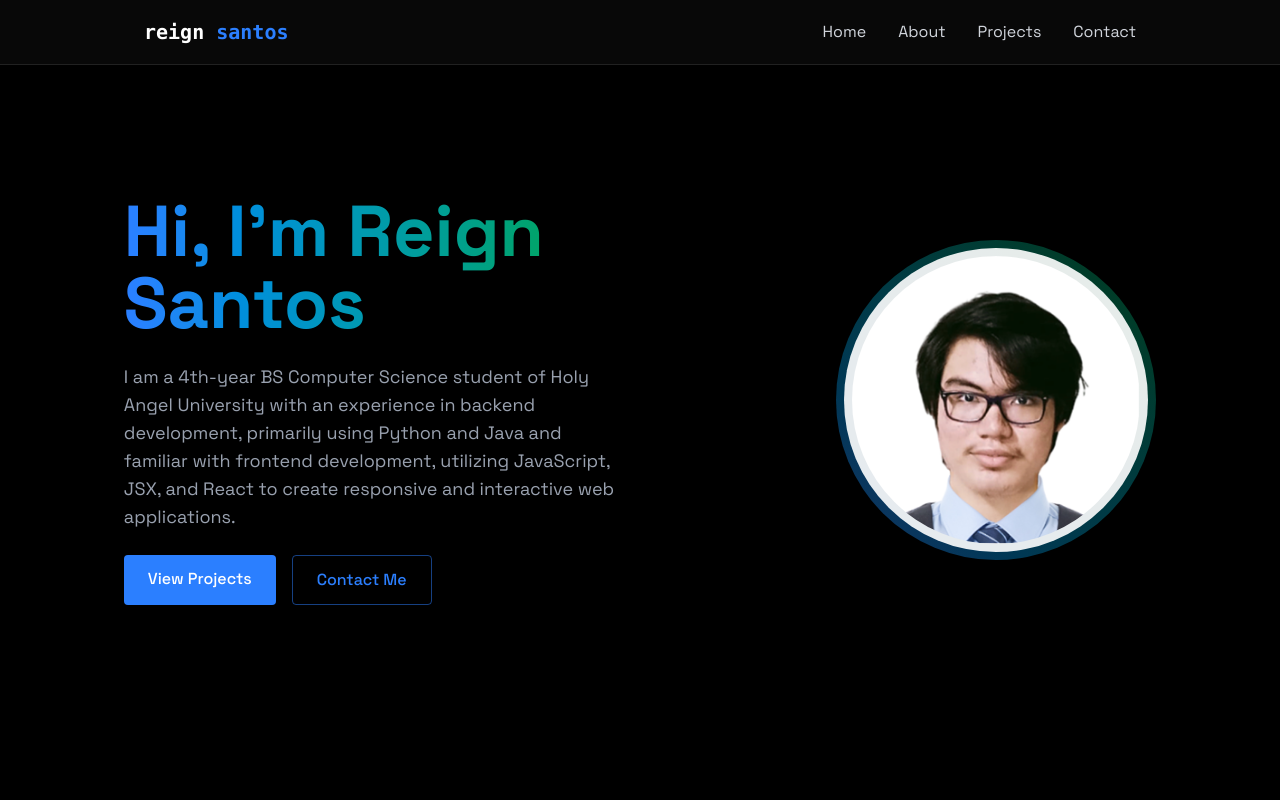
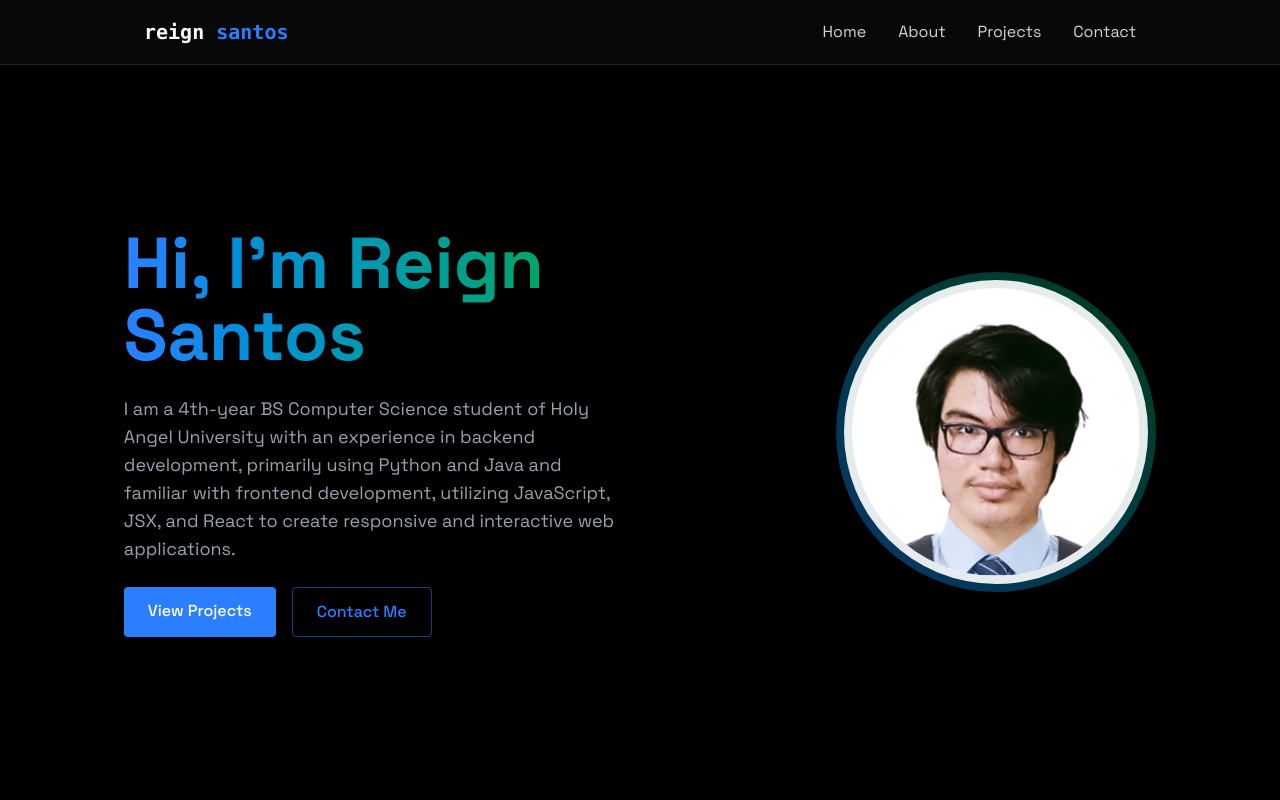
Before and after one commit to ReignSans/reignsanportfolio, a React (Vite) app: page / in a window 1280 px wide. Shown: the top 800 px of the page. Built offline with nearby package versions, Linux system fonts and the light colour scheme.

Commit message:
fix: reference link

```diff
--- a/src/components/sections/Home.jsx
+++ b/src/components/sections/Home.jsx
@@ -4,7 +4,7 @@ import portrait from "../../assets/Santos_Reign.png";
 export const Home = () => {
 
     return(
-        <section id="home" className="min-h-screen flex items-center justify-center relative">
+        <section id="home" className="min-h-screen flex items-center justify-center relative pt-16 scroll-mt-16">
             <RevealOnScroll>
                 <div className="flex flex-col md:flex-row items-center justify-center z-10 px-4 gap-8">
                     <div className="md:w-1/2 text-center md:text-left">
--- a/src/components/sections/Projects.jsx
+++ b/src/components/sections/Projects.jsx
@@ -35,7 +35,7 @@ export const Projects = () => {
                             </div>
 
                             <div className="flex justify-between items-center">
-                                <a href="https://github.com/luizaki/apsi-badge-exam"
+                                <a href="https://github.com/luizaki/pyalung-tamu"
                                 className="text-blue-400 hover:text-blue-300 transition-colors my-4"
                                 >
                                 View Project →
```
